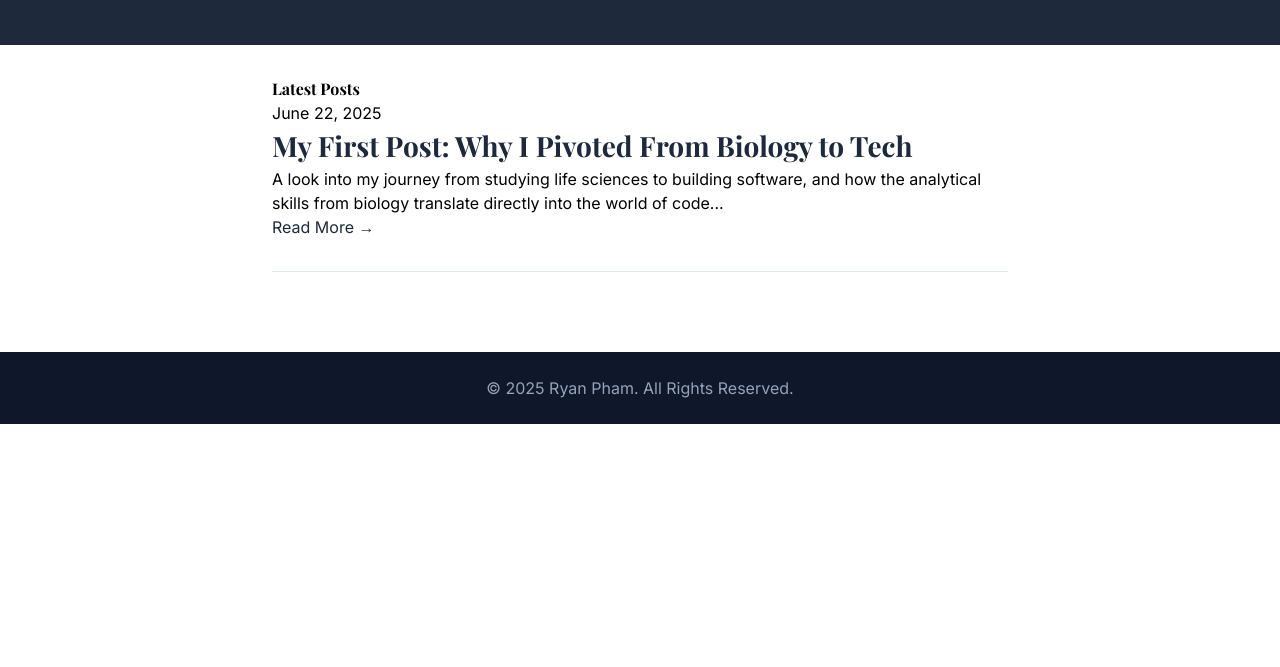
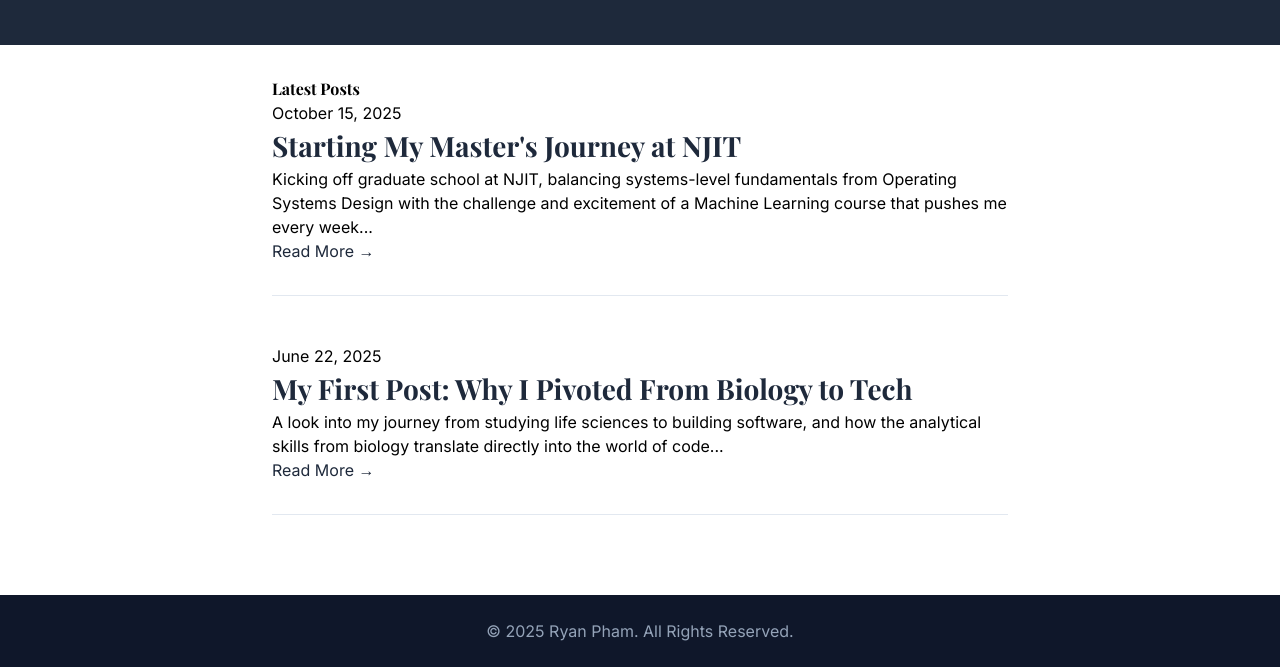
Before and after one commit to RoddyCodes/Portfolio-Webpage, a website: page blog/index.html in a window 1280 px wide. Shown: the part 239-906 px from the top of the page. Before the commit the page ends 800 px from the top, so only its background shows below. Drawn offline with nearby package versions, Linux system fonts and the light colour scheme.

Commit message:
feat(blog): list NJIT masters post

```diff
--- a/blog/index.html
+++ b/blog/index.html
@@ -63,6 +63,21 @@
         <h2>Latest Posts</h2>
 
         <div class="post-entry">
+          <p>October 15, 2025</p>
+          <h3>
+            <a href="post.html?post=starting-masters-at-njit">
+              Starting My Master's Journey at NJIT
+            </a>
+          </h3>
+          <p>
+            Kicking off graduate school at NJIT, balancing systems-level fundamentals from
+            Operating Systems Design with the challenge and excitement of a Machine Learning
+            course that pushes me every week...
+          </p>
+          <a href="post.html?post=starting-masters-at-njit">Read More →</a>
+        </div>
+
+        <div class="post-entry">
           <p>June 22, 2025</p>
           <h3>
             <a href="post.html?post=my-first-post">
```
